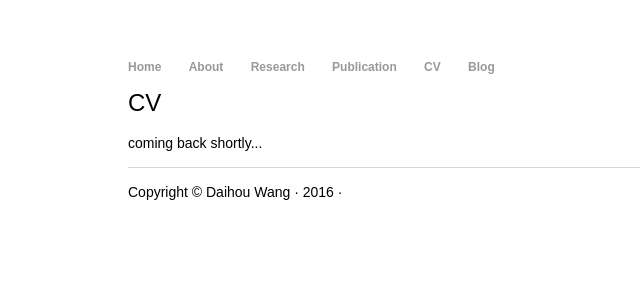
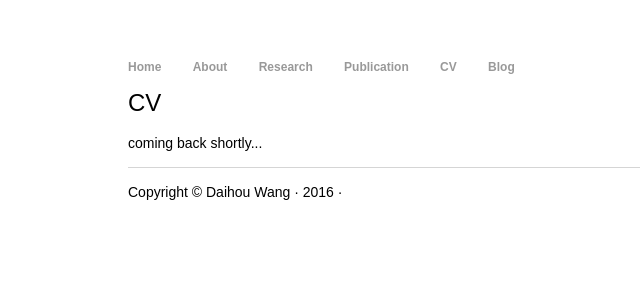
Before and after one commit to Deb25/Deb25.github.io, a Jekyll site: the page cv/index.html, which Jekyll copies as it is, in a window 1280 px wide. Shown: the top 300 px of the page, without its empty margins (64-704 px from the left). Built offline with Jekyll 4.4.1, drawn with Linux system fonts in a browser that asks for light colours.

Commit message:
Update main.css

```diff
--- a/css/main.css
+++ b/css/main.css
@@ -13,7 +13,7 @@ nav ul, footer ul {
 nav ul li, footer ul li {
     font-family: Copperplate,Copperplate Gothic Light,fantasy;
     display: inline;
-    margin-right: 24px;
+    margin-right: 28px;
 }
 a {
     text-decoration: none;
```
